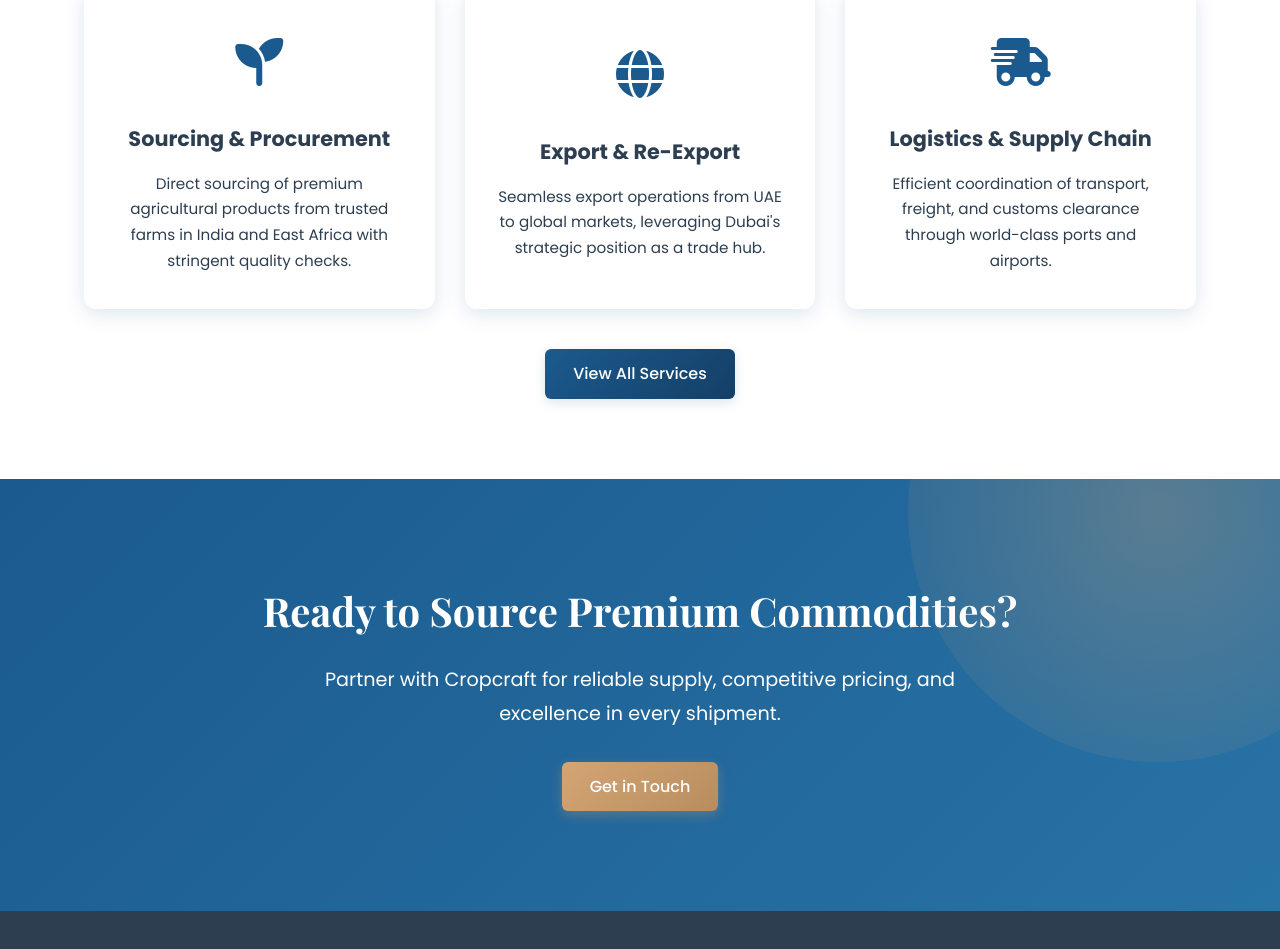
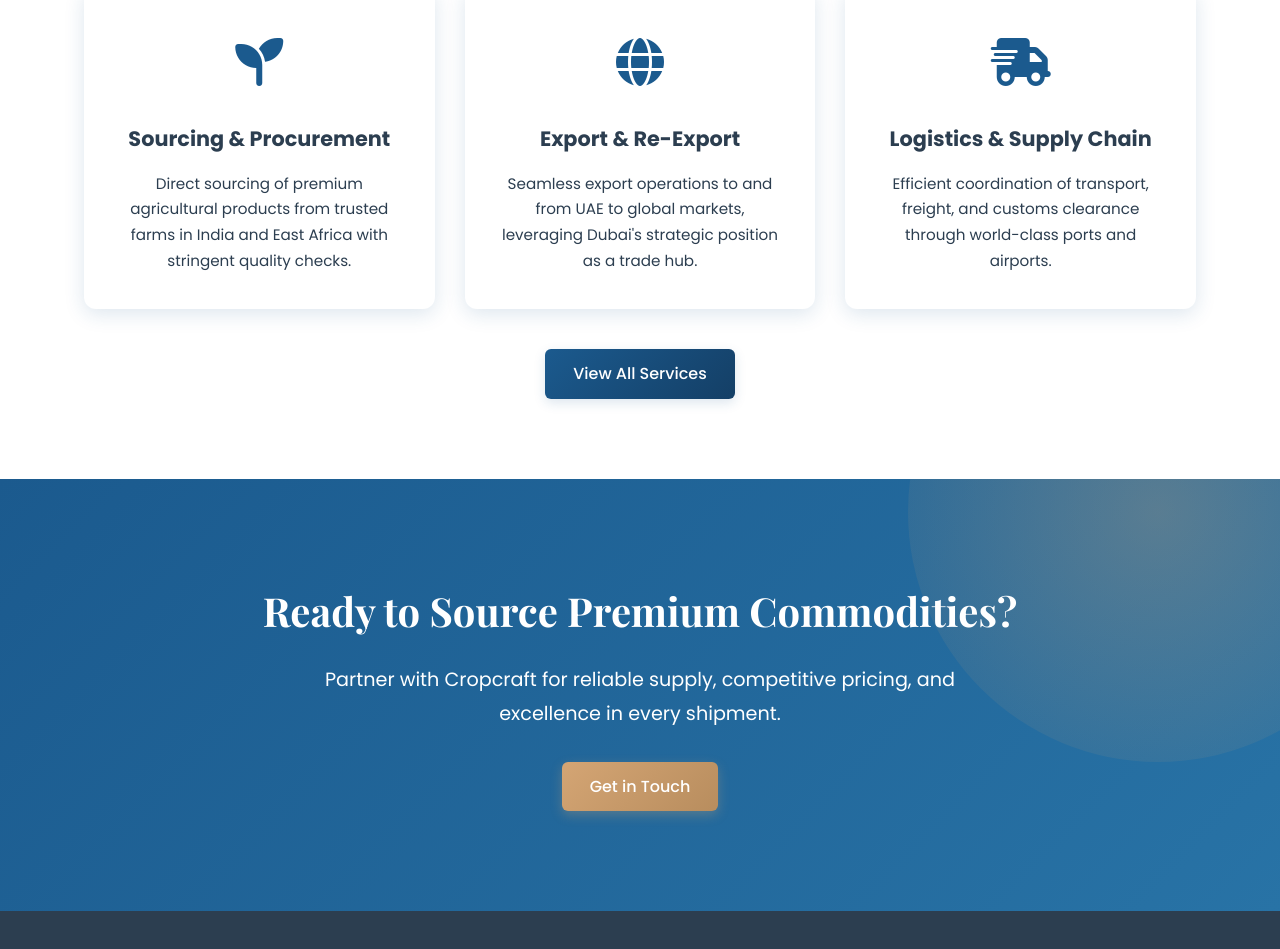
Before and after one commit to danishjsheikh/cropcraft, a React (Create React App) app: page / in a window 1280 px wide. Shown: the part 4490-5439 px from the top of the page. Built offline with nearby package versions, Linux system fonts and the light colour scheme.

Commit message:
export rexpoert HomePage changes

```diff
--- a/src/pages/HomePage.js
+++ b/src/pages/HomePage.js
@@ -70,7 +70,7 @@ const HomePage = () => {
     {
       id: 2,
       title: "Export & Re-Export",
-      description: "Seamless export operations from UAE to global markets, leveraging Dubai's strategic position as a trade hub.",
+      description: "Seamless export operations to and from UAE to global markets, leveraging Dubai's strategic position as a trade hub.",
       icon: "fas fa-globe"
     },
     {
```
